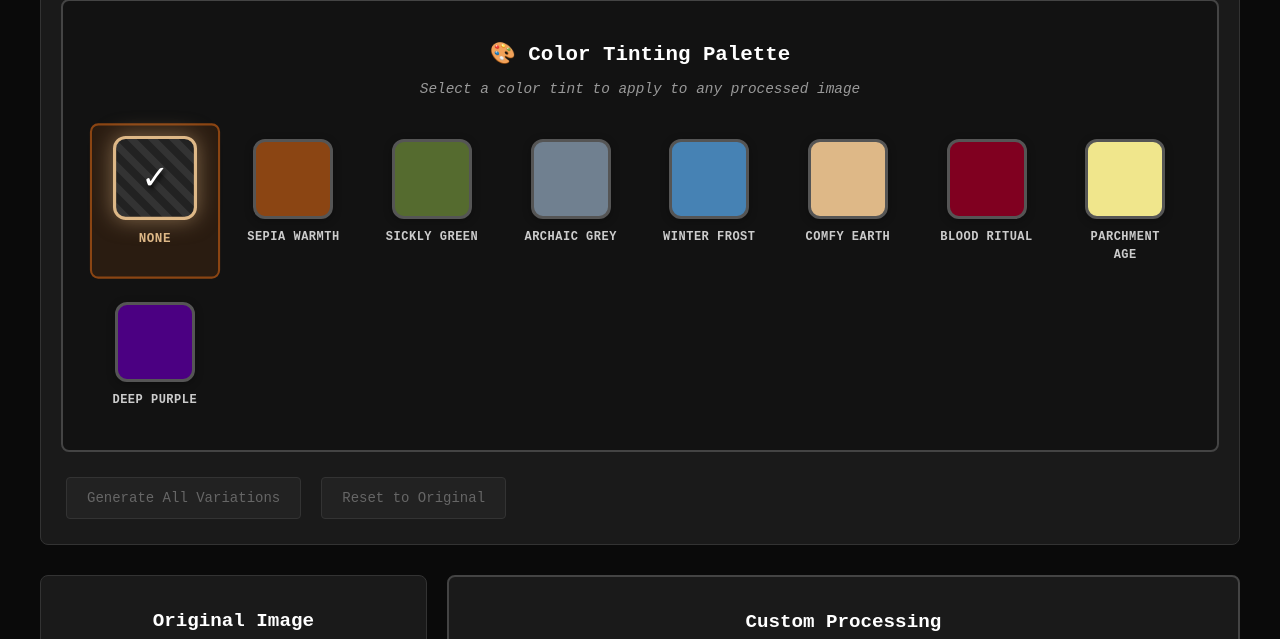
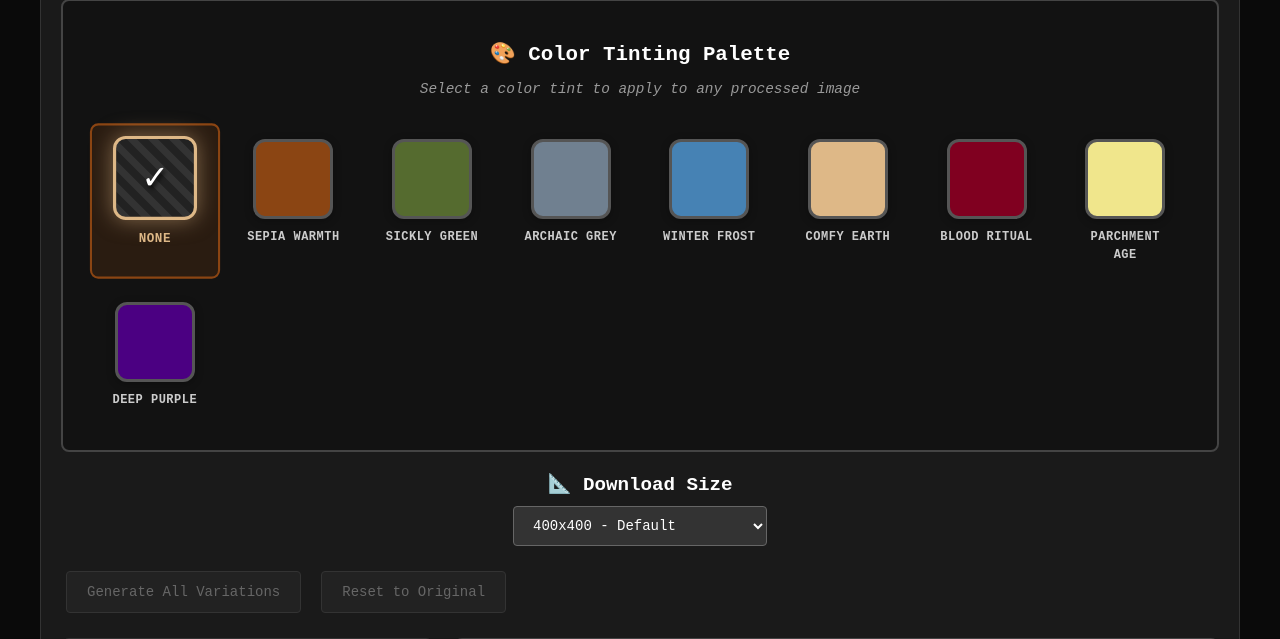
Before and after one commit to svartalfarqc/dungeon-synth-image-processor, a Flask app: page / in a window 1280 px wide. Shown: the part 460-1099 px from the top of the page. Run offline with Flask 3, Linux system fonts and the light colour scheme; some libraries are stand-ins or nearby versions.

Commit message:
Added dimension selection

```diff
--- a/dungeon_synth_processor/app.py
+++ b/dungeon_synth_processor/app.py
@@ -246,7 +246,7 @@ def process_image():
 
 @app.route('/download/<preset_name>/<filename>')
 def download_processed(preset_name, filename):
-    """Download the exact 400x400 processed preview image"""
+    """Download processed image at specified size (default 400x400)"""
     try:
         # Validate preset name
         if preset_name not in PROCESSING_PRESETS and preset_name != 'custom':
@@ -256,14 +256,52 @@ def download_processed(preset_name, filename):
         if not os.path.exists(filepath):
             return jsonify({'error': 'Original file not found'}), 404
 
-        # Get the current color tint from request
+        # Get the current color tint and size from request
         data = request.args
         color_tint = data.get('tint', 'none')
+        size = int(data.get('size', '400'))
 
         # Create cache key to find the exact processed version
         cache_key = f"{preset_name}_{color_tint}"
 
-        # Check if we have this exact version cached
+        # For sizes other than 400, we need to reprocess at target resolution
+        if size != 400:
+            logger.info(f"Processing for download: {preset_name} at {size}x{size} with tint {color_tint}")
+
+            # Get parameters for this preset
+            if preset_name == 'custom':
+                # For custom, we need to get the current slider values from the request
+                params = {
+                    'contrast': float(data.get('contrast', 1.5)),
+                    'brightness': int(data.get('brightness', 0)),
+                    'threshold': int(data.get('threshold', 128)),
+                    'noise': int(data.get('noise', 20)),
+                    'blur': float(data.get('blur', 0)),
+                    'method': 'custom',
+                    'color_tint': color_tint
+                }
+            else:
+                # For presets, use the preset parameters
+                params = PROCESSING_PRESETS[preset_name].copy()
+                params['color_tint'] = color_tint
+
+            # Process at target size
+            processed_path = processor.process_at_size(filepath, params, size)
+
+            # Create filename with color tint if applied
+            tint_suffix = f'_{color_tint}' if color_tint != 'none' else ''
+            download_name = f'dungeon_synth_{preset_name}{tint_suffix}_{size}x{size}.png'
+
+            logger.info(f"Download started: {preset_name} - {filename} with tint {color_tint} ({size}x{size})")
+
+            return send_file(
+                processed_path,
+                as_attachment=True,
+                download_name=download_name,
+                mimetype='image/png'
+            )
+
+        # For 400x400, use existing cache logic
         if filename in preview_cache and cache_key in preview_cache[filename]:
             # Use the cached version - this is the exact preview shown
             processed_image = preview_cache[filename][cache_key]
--- a/dungeon_synth_processor/static/css/style.css
+++ b/dungeon_synth_processor/static/css/style.css
@@ -448,6 +448,33 @@ button.active {
     color: #DEB887;
 }
 
+/* OUTPUT SIZE SELECTOR */
+.output-size-section {
+    margin: 20px 0;
+    text-align: center;
+}
+
+.output-size-section h3 {
+    color: #fff;
+    margin-bottom: 10px;
+    font-size: 1.2em;
+}
+
+.size-dropdown {
+    background: #333;
+    color: #fff;
+    border: 1px solid #666;
+    padding: 10px 15px;
+    border-radius: 4px;
+    font-family: 'Courier New', monospace;
+    font-size: 14px;
+    cursor: pointer;
+}
+
+.size-dropdown:hover {
+    background: #444;
+}
+
 /* Preset grid layout for better organization */
 .preset-grid {
     display: grid;
--- a/dungeon_synth_processor/static/js/main.js
+++ b/dungeon_synth_processor/static/js/main.js
@@ -560,8 +560,11 @@ class DungeonSynthApp {
             this.showStatus('Preparing download...', 'info');
             this.showProcessingStatus(true, 'Generating download...', 25);
 
+            // Get selected output size
+            const outputSize = document.getElementById('outputSize')?.value || '400';
+
             // Build URL with current parameters
-            let url = `/download/${presetName}/${this.currentFilename}?tint=${this.selectedColorTint}`;
+            let url = `/download/${presetName}/${this.currentFilename}?tint=${this.selectedColorTint}&size=${outputSize}`;
 
             // For custom preset, add all current slider values
             if (presetName === 'custom') {
@@ -589,7 +592,8 @@ class DungeonSynthApp {
             const a = document.createElement('a');
             a.href = downloadUrl;
             const tintSuffix = this.selectedColorTint !== 'none' ? `_${this.selectedColorTint}` : '';
-            a.download = `dungeon_synth_${presetName}${tintSuffix}.png`;
+            const sizeSuffix = outputSize === '400' ? '_400x400' : `_${outputSize}x${outputSize}`;
+            a.download = `dungeon_synth_${presetName}${tintSuffix}${sizeSuffix}.png`;
             a.style.display = 'none';
             document.body.appendChild(a);
             a.click();
--- a/dungeon_synth_processor/templates/index.html
+++ b/dungeon_synth_processor/templates/index.html
@@ -97,11 +97,21 @@
                 </div>
             </div>
 
+            <!-- OUTPUT SIZE SELECTOR -->
+            <div class="output-size-section">
+                <h3>📐 Download Size</h3>
+                <select id="outputSize" class="size-dropdown">
+                    <option value="400" selected>400x400 - Default</option>
+                    <option value="1400">1400x1400 - Bandcamp</option>
+                    <option value="2000">2000x2000 - High Quality</option>
+                    <option value="3000">3000x3000 - Ultra HD</option>
+                </select>
+            </div>
+
             <div class="action-buttons">
                 <button onclick="processAllPresets()" id="processAllBtn" disabled>Generate All Variations</button>
                 <button onclick="resetToOriginal()" id="resetBtn" disabled>Reset to Original</button>
             </div>
-        </div>
 
         <div class="image-grid">
             <div class="image-container original-container">
```
Also changed, not shown: dungeon_synth_processor/image_processor.py (+57 -1 lines).
